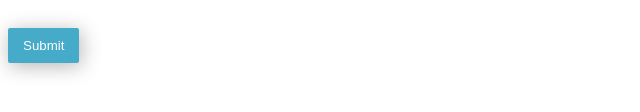
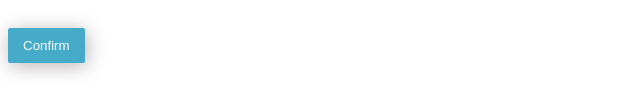
Before and after one commit to aravindpunnyamantula/AgriMachineHub, a plain HTML site: page gender.html in a window 1280 px wide. Shown: the part 685-797 px from the top of the page, 0-640 px from the left. Drawn offline with Linux system fonts and the light colour scheme.

```diff
--- a/gender.html
+++ b/gender.html
@@ -130,7 +130,7 @@
         <button class="btn" onclick="count-=1; counter();">-1</button>
         <button type="submit" class="submit" onclick=" billCheck();">Generate Bill</button>
         <p class="receipt"></p>
-        <a href="Supervisor.html"><button class="confirm">Submit</button></a>
+        <a href="Supervisor.html"><button class="confirm">Confirm</button></a>
     </div>
     <script>
        let count = 0;
```
